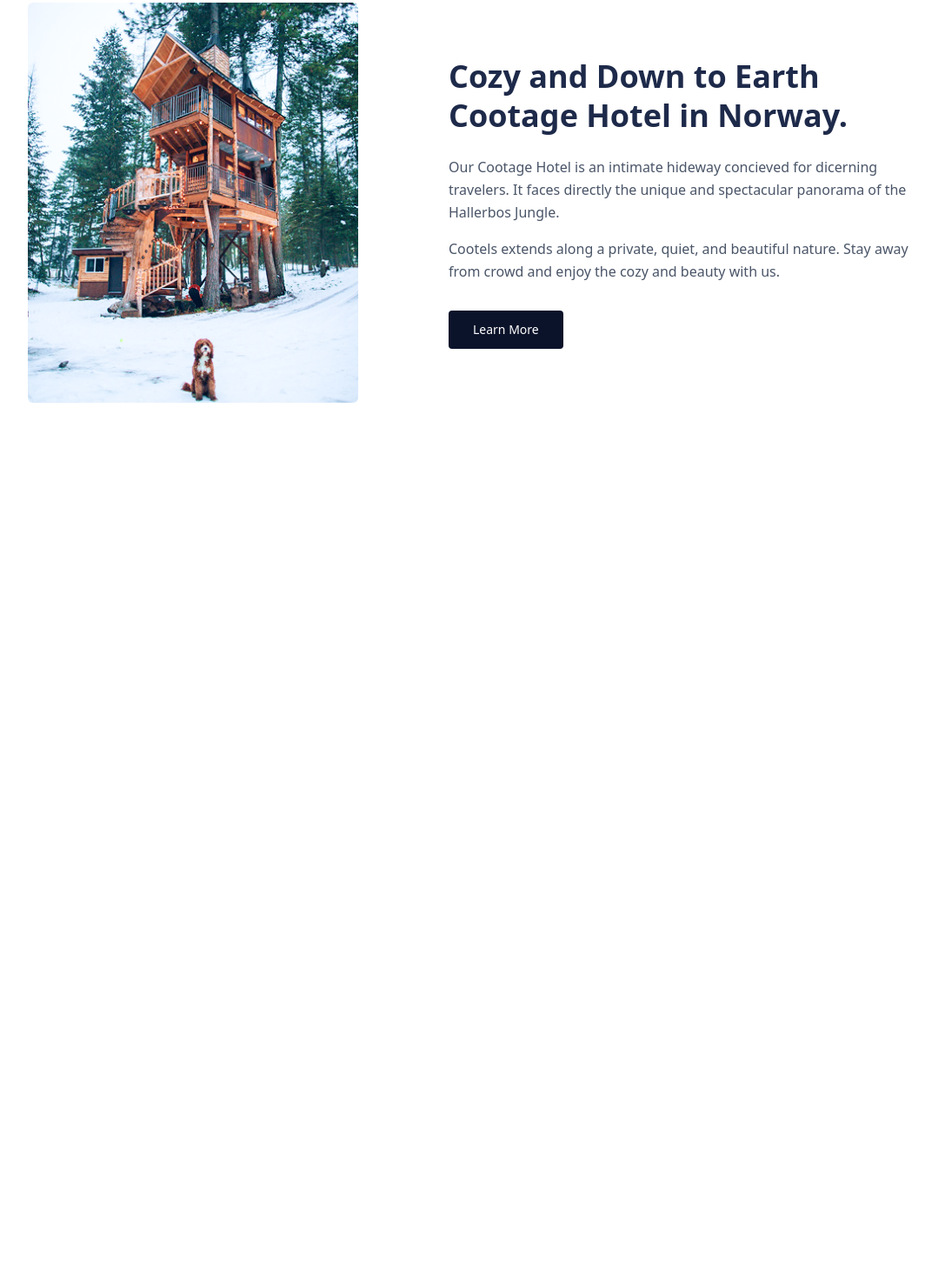
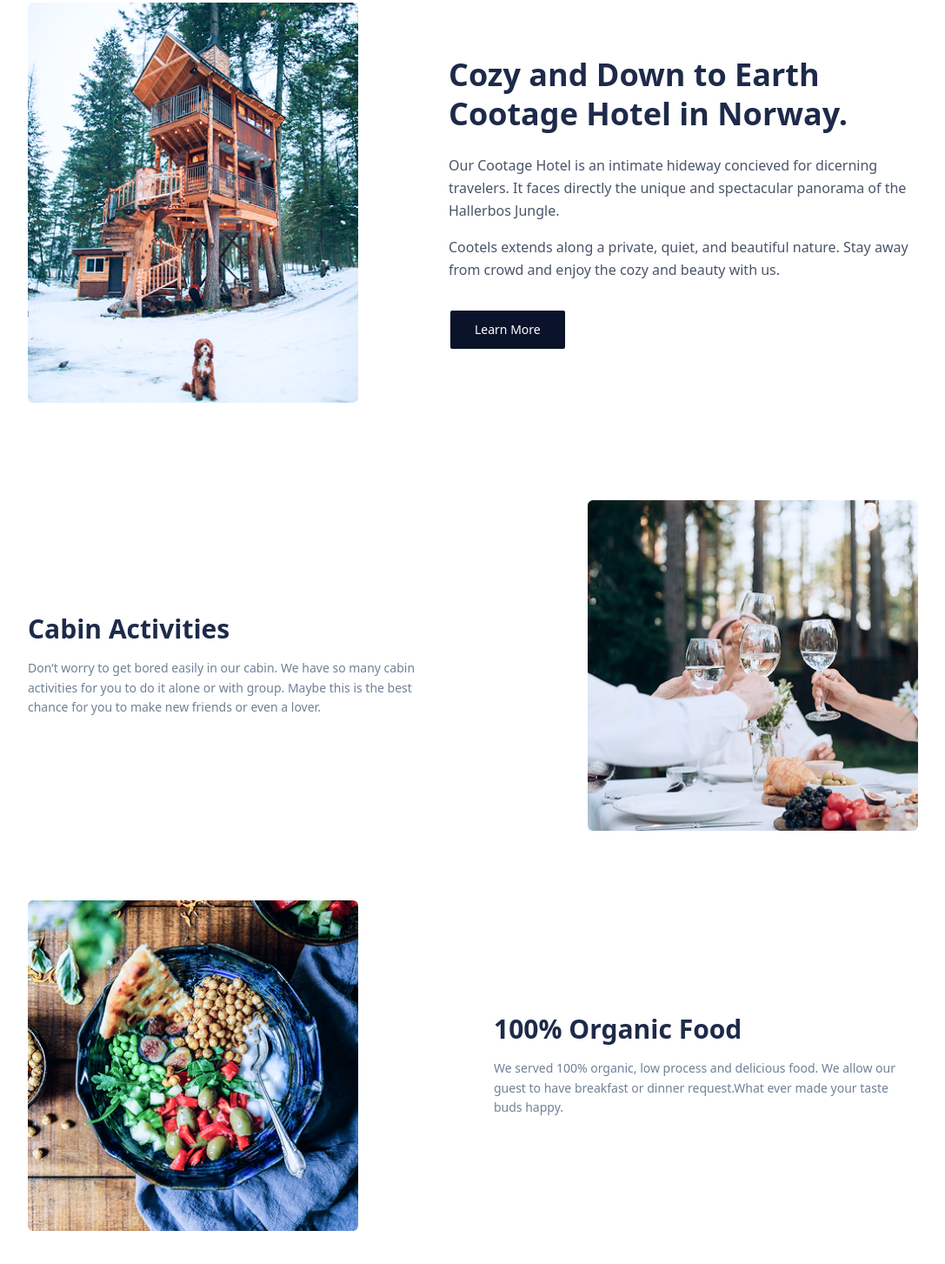
Before and after one commit to GG-absolute/project-3-2, a website: page index.html in a window 1280 px wide. Shown: the part 799-2252 px from the top of the page at 87% size, without its empty margins (96-1183 px from the left). Before the commit the page ends 1310 px from the top, so only its background shows below. Drawn offline with Linux system fonts and the light colour scheme.

Commit message:
3 section fore pc version html and tailvind

```diff
--- a/index.html
+++ b/index.html
@@ -79,7 +79,7 @@
         Cootels extends along a private, quiet, and beautiful nature. Stay away from crowd and enjoy the cozy and beauty with us.
       </p>
 
-      <button class="bg-[#0B132A] text-white px-7 py-3 rounded text-sm font-medium block">
+      <button class="bg-[#0B132A] text-white px-7 py-3 rounded text-sm font-medium block hover:text-[black] hover:bg-white border-2 transition duration-300">
         Learn More
       </button>
     </div>
@@ -87,5 +87,39 @@
   </div>
 </section>
 
+<section class="w-full py-16 px-6 block">
+  <div class="max-w-5xl mx-auto space-y-20 block">
+
+    <div class="flex items-center justify-between space-x-12">
+      <div class="w-1/2 pr-6 block">
+        <h2 class="text-3xl font-bold text-[#1E2A4A] mb-4 block">
+          Cabin Activities
+        </h2>
+        <p class="text-[#718096] text-sm leading-relaxed block">
+          Don’t worry to get bored easily in our cabin. We have so many cabin activities for you to do it alone or with group. Maybe this is the best chance for you to make new friends or even a lover.
+        </p>
+      </div>
+      <div class="w-95 h-95 shrink-0 block">
+        <img src="./images/image 21.png" alt="People toast outdoor" class="w-full h-full object-cover rounded-md block" />
+      </div>
+    </div>
+
+    <div class="flex items-center justify-between space-x-12">
+      <div class="w-95 h-95 shrink-0 block">
+        <img src="./images/image 18.png" alt="Organic food bowl" class="w-full h-full object-cover rounded-md block" />
+      </div>
+      <div class="w-1/2 pl-6 block">
+        <h2 class="text-3xl font-bold text-[#1E2A4A] mb-4 block">
+          100% Organic Food
+        </h2>
+        <p class="text-[#718096] text-sm leading-relaxed block">
+          We served 100% organic, low process and delicious food. We allow our guest to have breakfast or dinner request.What ever made your taste buds happy.
+        </p>
+      </div>
+    </div>
+
+  </div>
+</section>
+
 </body>
 </html>
```
Also changed, not shown: images/image 18.png (added), images/image 21.png (added), src/output.css.
